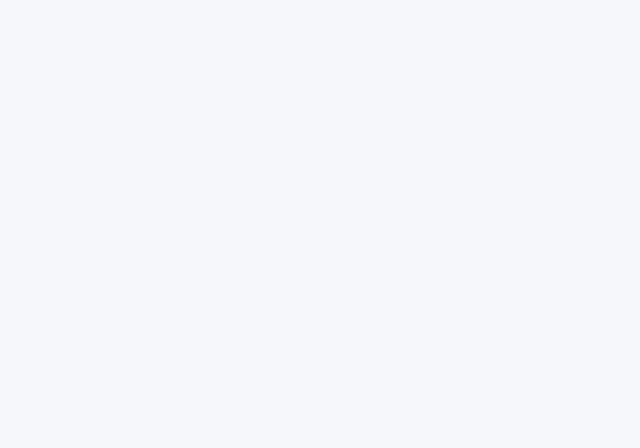
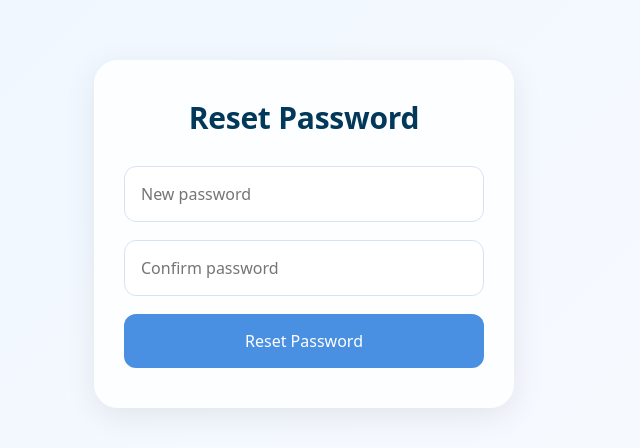
Before and after one commit to gagaleska/health-dealer, a React app in the folder frontend/: page /reset-password/1 in a window 1280 px wide. Before the commit this address had no page. Shown: the part 166-614 px from the top of the page, without its empty margins (336-976 px from the left). Built offline with nearby package versions, Linux system fonts and the light colour scheme; the HTML template or start-up script is replaced by a standard one.

Commit message:
Added forgot password functionality

```diff
--- a/frontend/src/App.jsx
+++ b/frontend/src/App.jsx
@@ -5,6 +5,8 @@ import Register from "./pages/Register"
 import Dashboard from "./pages/Dashboard"
 import CreateSchedule from "./pages/CreateSchedule"
 import MySchedules from "./pages/MySchedules"
+import ForgotPassword from "./pages/ForgotPassword"
+import ResetPassword from "./pages/ResetPassword"
 
 function App() {
   return (
@@ -14,10 +16,13 @@ function App() {
 
         <Route path="/login" element={<Login />} />
         <Route path="/register" element={<Register />} />
+        <Route path="/reset"element={<ForgotPassword />} />
+        <Route path="/reset-password/:token" element={<ResetPassword />} />
 
         <Route path="/dashboard" element={<Dashboard />} />
         <Route path="/create-schedule" element={<CreateSchedule />} />
         <Route path="/my-schedules" element={<MySchedules />} />
+
 
       </Routes>
     </BrowserRouter>
--- /dev/null
+++ b/frontend/src/pages/ForgotPassword.jsx
@@ -0,0 +1,53 @@
+import { useState } from "react"
+import api from "../api/axios"
+import "../styles/ResetPassView.css"
+
+export default function ForgotPassword() {
+  const [email, setEmail] = useState("")
+  const handleSubmit = async (e) => {
+
+    e.preventDefault()
+    try {
+      await api.post(
+        "/reset-password/request",
+        { email }
+      )
+      alert("Reset email sent!")
+    } catch (err) {
+      console.error(err)
+      alert("Could not send reset email")
+    }
+  }
+
+  return (
+    <div className="auth-wrapper">
+      <div className="auth-card">
+        <h2 className="auth-title">
+          Forgot Password
+        </h2>
+
+        <form
+          onSubmit={handleSubmit}
+          className="auth-form"
+        >
+          <input
+            type="email"
+            placeholder="Enter your email"
+            className="auth-input"
+            value={email}
+            onChange={(e) =>
+              setEmail(e.target.value)
+            }
+          />
+          <button
+            type="submit"
+            className="auth-button"
+          >
+            Send Reset Link
+          </button>
+        </form>
+
+      </div>
+    </div>
+  )
+}
--- a/frontend/src/pages/Login.jsx
+++ b/frontend/src/pages/Login.jsx
@@ -1,16 +1,17 @@
-import { useState } from "react";
-import { useNavigate } from "react-router-dom";
-import api from "../api/axios";
-import "../styles/LoginView.css";
+import { useState } from "react"
+import { useNavigate } from "react-router-dom"
+import api from "../api/axios"
+import "../styles/LoginView.css"
+import { Link } from "react-router-dom"
 
 export default function Login() {
-  const [role, setRole] = useState("0");
-  const [form, setForm] = useState({ email: "", password: "" });
-  const navigate = useNavigate();
+  const [role, setRole] = useState("0")
+  const [form, setForm] = useState({ email: "", password: "" })
+  const navigate = useNavigate()
 
   const handleChange = (e) => {
-    setForm({ ...form, [e.target.name]: e.target.value });
-  };
+    setForm({ ...form, [e.target.name]: e.target.value })
+  }
 
   const handleSubmit = async (e) => {
     e.preventDefault()
@@ -70,11 +71,11 @@ export default function Login() {
 
         <p style={{ marginTop: "12px", color: "var(--text-light)" }}>
           Forgot password?{" "}
-          <a href="/reset" className="login-link">
+          <Link to="/reset" className="login-link">
             Reset
-          </a>
+          </Link>
         </p>
       </div>
     </div>
-  );
+  )
 }
--- /dev/null
+++ b/frontend/src/pages/ResetPassword.jsx
@@ -0,0 +1,73 @@
+import { useState } from "react"
+import { useParams, useNavigate } from "react-router-dom"
+import api from "../api/axios"
+import "../styles/ResetPassView.css"
+
+export default function ResetPassword() {
+  const { token } = useParams()
+  const navigate = useNavigate()
+  const [password, setPassword] = useState("")
+  const [confirmPassword, setConfirmPassword] = useState("")
+
+  const handleSubmit = async (e) => {
+    e.preventDefault()
+    if (password !== confirmPassword) {
+      alert("Passwords do not match")
+      return
+    }
+
+    try {
+      await api.post(
+        `/reset-password/${token}`,
+        { password }
+      )
+      alert("Password updated!")
+      navigate("/login")
+
+    } catch (err) {
+      console.error(err)
+      alert("Invalid or expired token")
+    }
+  }
+
+  return (
+    <div className="auth-wrapper">
+      <div className="auth-card">
+        <h2 className="auth-title">
+          Reset Password
+        </h2>
+
+        <form
+          onSubmit={handleSubmit}
+          className="auth-form"
+        >
+          <input
+            type="password"
+            placeholder="New password"
+            className="auth-input"
+            value={password}
+            onChange={(e) =>
+              setPassword(e.target.value)
+            }
+          />
+          <input
+            type="password"
+            placeholder="Confirm password"
+            className="auth-input"
+            value={confirmPassword}
+            onChange={(e) =>
+              setConfirmPassword(e.target.value)
+            }
+          />
+          <button
+            type="submit"
+            className="auth-button"
+          >
+            Reset Password
+          </button>
+        </form>
+
+      </div>
+    </div>
+  )
+}
--- /dev/null
+++ b/frontend/src/styles/ResetPassView.css
@@ -0,0 +1,72 @@
+/* WRAPPER */
+.auth-wrapper {
+  min-height: 100vh;
+  display: flex;
+  justify-content: center;
+  align-items: center;
+  padding: 20px;
+  background:
+    linear-gradient(
+      135deg,
+      #eef6ff,
+      #f9fbff
+    );
+}
+
+/* CARD */
+.auth-card {
+  width: 100%;
+  max-width: 420px;
+  background: rgba(255,255,255,0.82);
+  backdrop-filter: blur(18px);
+  border-radius: 24px;
+  padding: 40px 30px;
+  box-shadow:
+    0 8px 32px rgba(0,0,0,0.08);
+}
+
+/* TITLE */
+.auth-title {
+  text-align: center;
+  font-size: 30px;
+  margin-bottom: 30px;
+  color: var(--luna-dark);
+}
+
+/* FORM */
+.auth-form {
+  display: flex;
+  flex-direction: column;
+  gap: 18px;
+}
+
+/* INPUT */
+.auth-input {
+  padding: 14px 16px;
+  border-radius: 12px;
+  border: 1px solid #d6e2f0;
+  font-size: 16px;
+  outline: none;
+  transition: 0.2s ease;
+}
+
+.auth-input:focus {
+  border-color: #4a90e2;
+  box-shadow: 0 0 0 3px rgba(74,144,226,0.15);
+}
+
+/* BUTTON */
+.auth-button {
+  background: #4a90e2;
+  color: white;
+  border: none;
+  border-radius: 12px;
+  padding: 14px;
+  font-size: 16px;
+  cursor: pointer;
+  transition: 0.2s ease;
+}
+
+.auth-button:hover {
+  background: #357ab8;
+}
```
